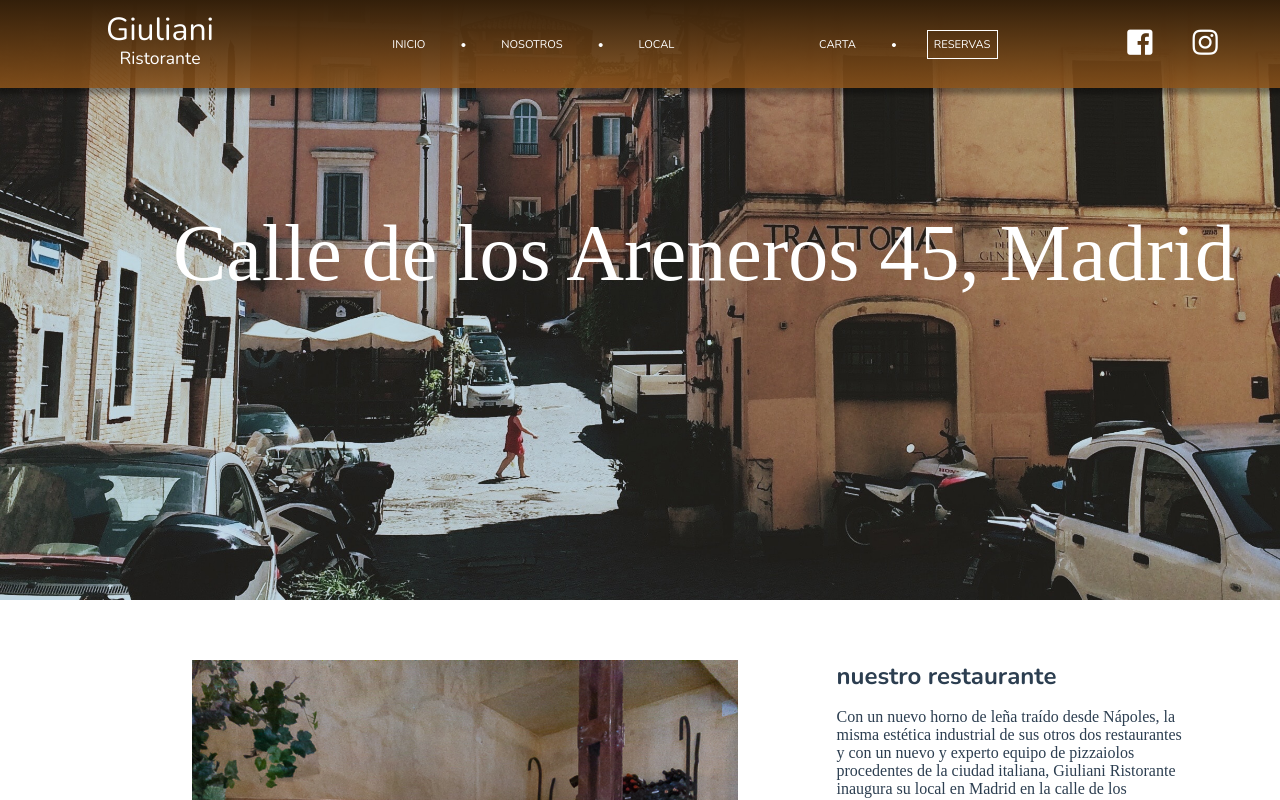
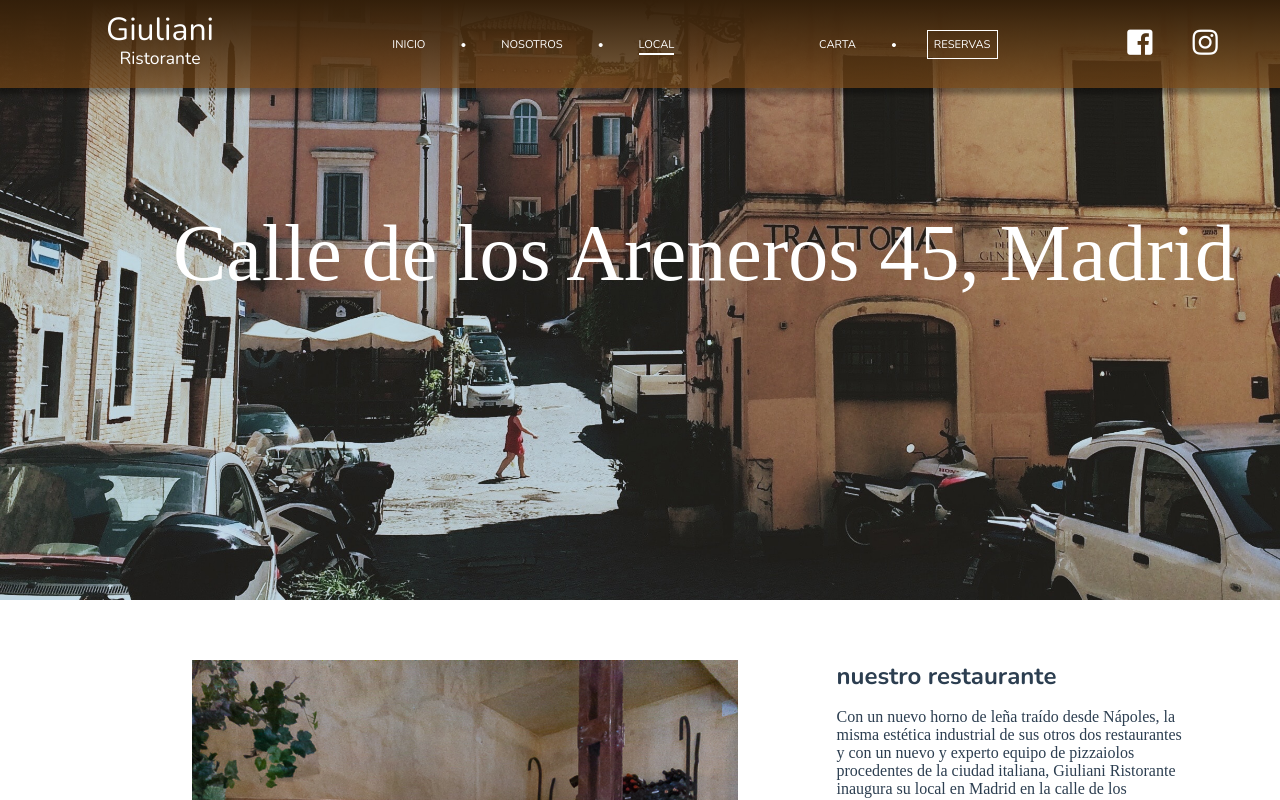
Before and after one commit to davidcid/giuliani-ristoranti, a Vue app: page /local in a window 1280 px wide. Shown: the top 800 px of the page. Built offline with nearby package versions, Linux system fonts and the light colour scheme; a web font is replaced by a local one.

Commit message:
added router-link-exact-before in navbar

```diff
--- a/src/components/Navbar.vue
+++ b/src/components/Navbar.vue
@@ -44,7 +44,7 @@ export default {
     width: 100%;
     overflow: hidden;
     position: fixed;
-    background-image: linear-gradient(rgba(51, 31, 10, 1), hsla(30, 68%, 35%, 0.7));
+    background-image: linear-gradient(rgba(51, 31, 10, 1), hsla(30, 68%, 35%, 0.3));
     box-shadow: rgba(0, 0, 0, 0.35) 0 2px 7px 1px;
     color: white;
     margin: 0;
@@ -127,6 +127,16 @@ export default {
 
   li a:hover:before {
     width: 100%;
+  }
+
+  li a.router-link-exact-active:before {
+    content: '';
+    position: absolute;
+    width: 100%;
+    height: 2px;
+    left: 0;
+    bottom: -3px;
+    background-color: white;
   }
 
   .point {
```
